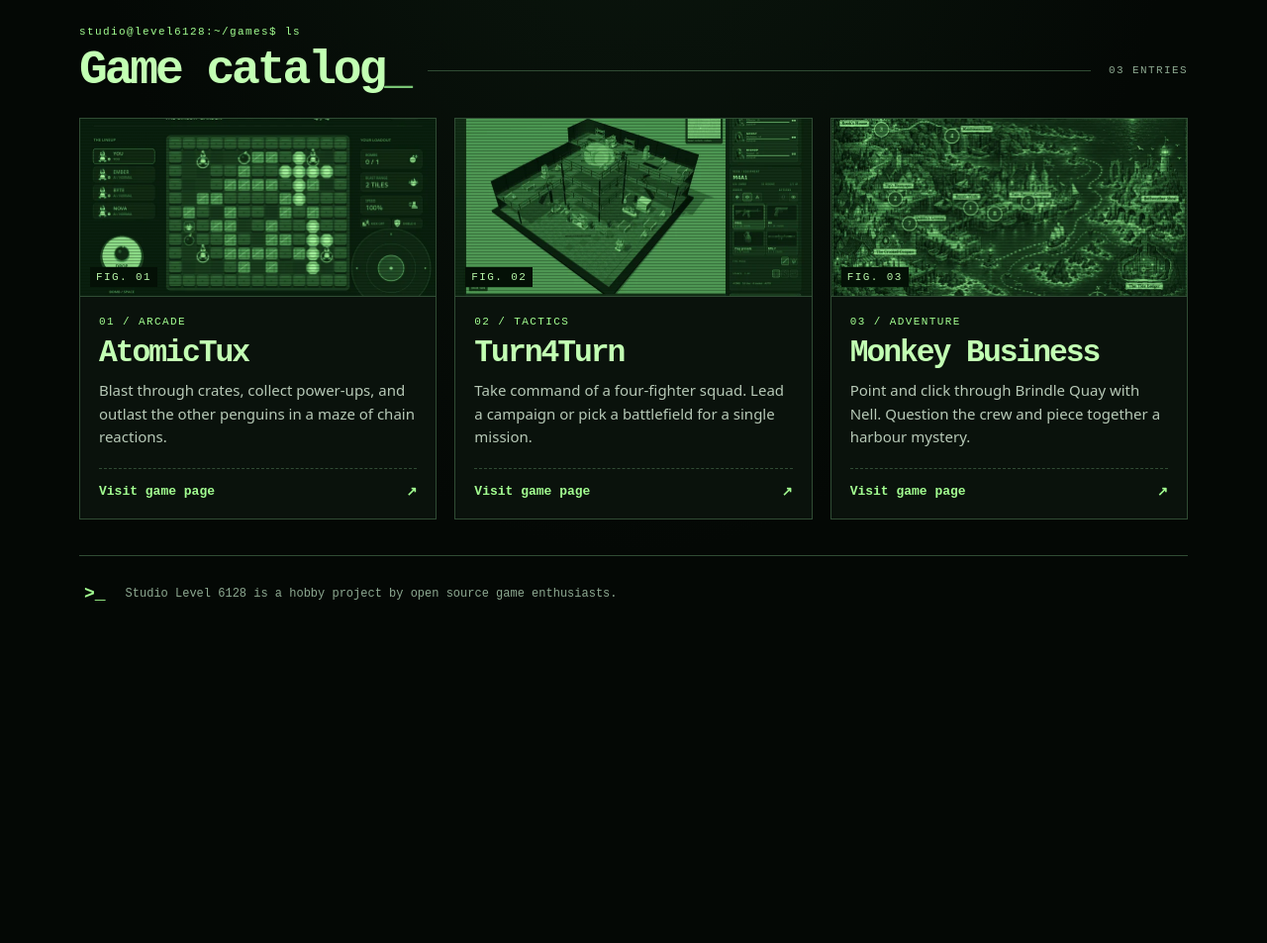
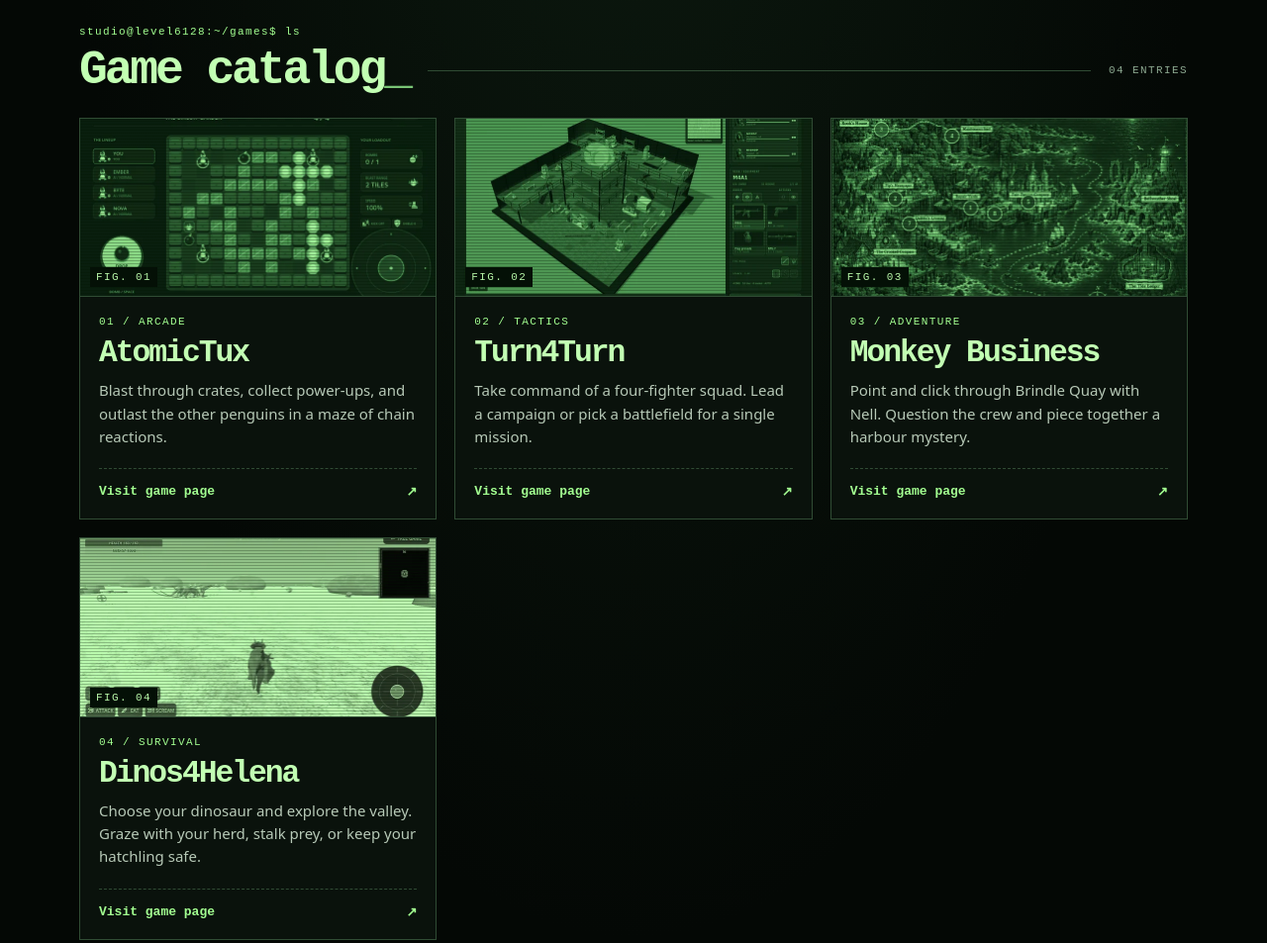
Before and after one commit to Studio-Level-6128/website, a plain HTML site: page index.html in a window 1280 px wide. Shown: the part 430-1383 px from the top of the page at 99% size. Before the commit the page ends 1077 px from the top, so only its background shows below. Drawn offline with Linux system fonts and the light colour scheme.

Commit message:
new game added

```diff
--- a/index.html
+++ b/index.html
@@ -4,7 +4,7 @@
   <meta charset="utf-8">
   <meta name="viewport" content="width=device-width, initial-scale=1">
   <meta name="theme-color" content="#040a05">
-  <meta name="description" content="Explore the retro game catalog of Studio Level 6128: AtomicTux, Turn4Turn, and Monkey Business.">
+  <meta name="description" content="Explore the retro game catalog of Studio Level 6128: AtomicTux, Turn4Turn, Monkey Business, and Dinos4Helena.">
   <title>Studio Level 6128 — Game catalog</title>
   <link rel="stylesheet" href="style.css">
 </head>
@@ -15,11 +15,12 @@
       <h1><picture><source media="(prefers-reduced-motion: reduce)" srcset="assets/logo-still.png"><img src="studio-level-6128-crt.gif" width="1200" height="800" alt="Studio Level 6128"></picture></h1>
       <div class="readout"><span>CRT / MONO</span><span>DISPLAY 01</span></div>
     </div>
-    <section id="catalog" aria-labelledby="catalog-title"><div class="label">studio@level6128:~/games$ ls</div><div class="heading"><h2 id="catalog-title">Game catalog<span aria-hidden="true">_</span></h2><span class="count">03 ENTRIES</span></div>
+    <section id="catalog" aria-labelledby="catalog-title"><div class="label">studio@level6128:~/games$ ls</div><div class="heading"><h2 id="catalog-title">Game catalog<span aria-hidden="true">_</span></h2><span class="count">04 ENTRIES</span></div>
     <div class="games">
       <article><div class="screen"><img src="assets/atomic.webp" alt="Penguins in the AtomicTux bomb arena"><span>FIG. 01</span></div><div class="details"><small>01 / ARCADE</small><h3>AtomicTux</h3><p>Blast through crates, collect power-ups, and outlast the other penguins in a maze of chain reactions.</p><a href="https://studio-level-6128.github.io/AtomicTux/" aria-label="Visit AtomicTux game page">Visit game page <b>↗</b></a></div></article>
       <article><div class="screen"><img src="assets/turn.webp" alt="A Turn4Turn mission on the factory floor"><span>FIG. 02</span></div><div class="details"><small>02 / TACTICS</small><h3>Turn4Turn</h3><p>Take command of a four-fighter squad. Lead a campaign or pick a battlefield for a single mission.</p><a href="https://studio-level-6128.github.io/Turn4Turn/" aria-label="Visit Turn4Turn game page">Visit game page <b>↗</b></a></div></article>
       <article><div class="screen"><img src="assets/monkey.webp" alt="The illustrated harbour of Brindle Quay"><span>FIG. 03</span></div><div class="details"><small>03 / ADVENTURE</small><h3>Monkey Business</h3><p>Point and click through Brindle Quay with Nell. Question the crew and piece together a harbour mystery.</p><a href="https://studio-level-6128.github.io/MonkeyBusiness/" aria-label="Visit Monkey Business game page">Visit game page <b>↗</b></a></div></article>
+      <article><div class="screen"><img src="assets/dinos.webp" alt="A Triceratops exploring the grassland"><span>FIG. 04</span></div><div class="details"><small>04 / SURVIVAL</small><h3>Dinos4Helena</h3><p>Choose your dinosaur and explore the valley. Graze with your herd, stalk prey, or keep your hatchling safe.</p><a href="https://studio-level-6128.github.io/Dinos4Helena/" aria-label="Visit Dinos4Helena game page">Visit game page <b>↗</b></a></div></article>
     </div></section>
   </main>
   <footer class="wrap"><strong aria-hidden="true">&gt;_</strong> Studio Level 6128 is a hobby project by open source game enthusiasts.</footer>
```
Also changed, not shown: assets/dinos.webp (added).
